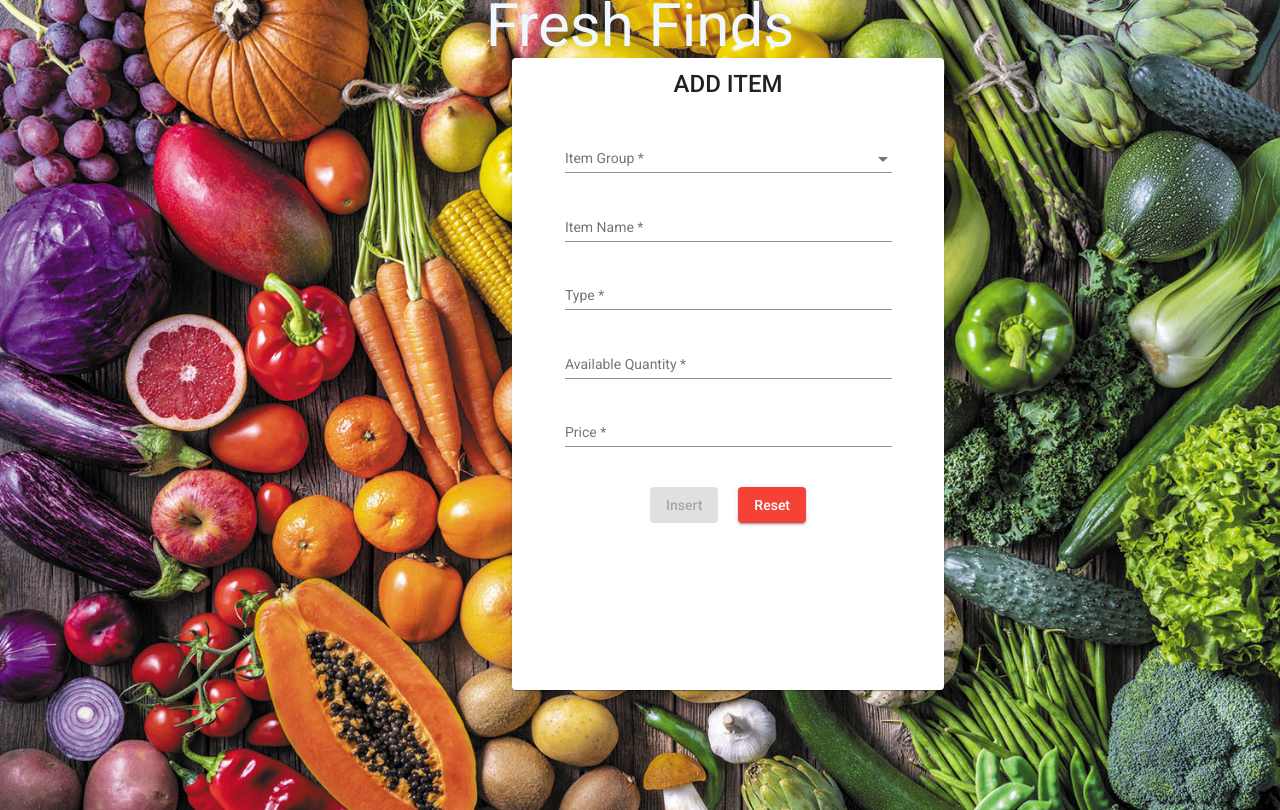
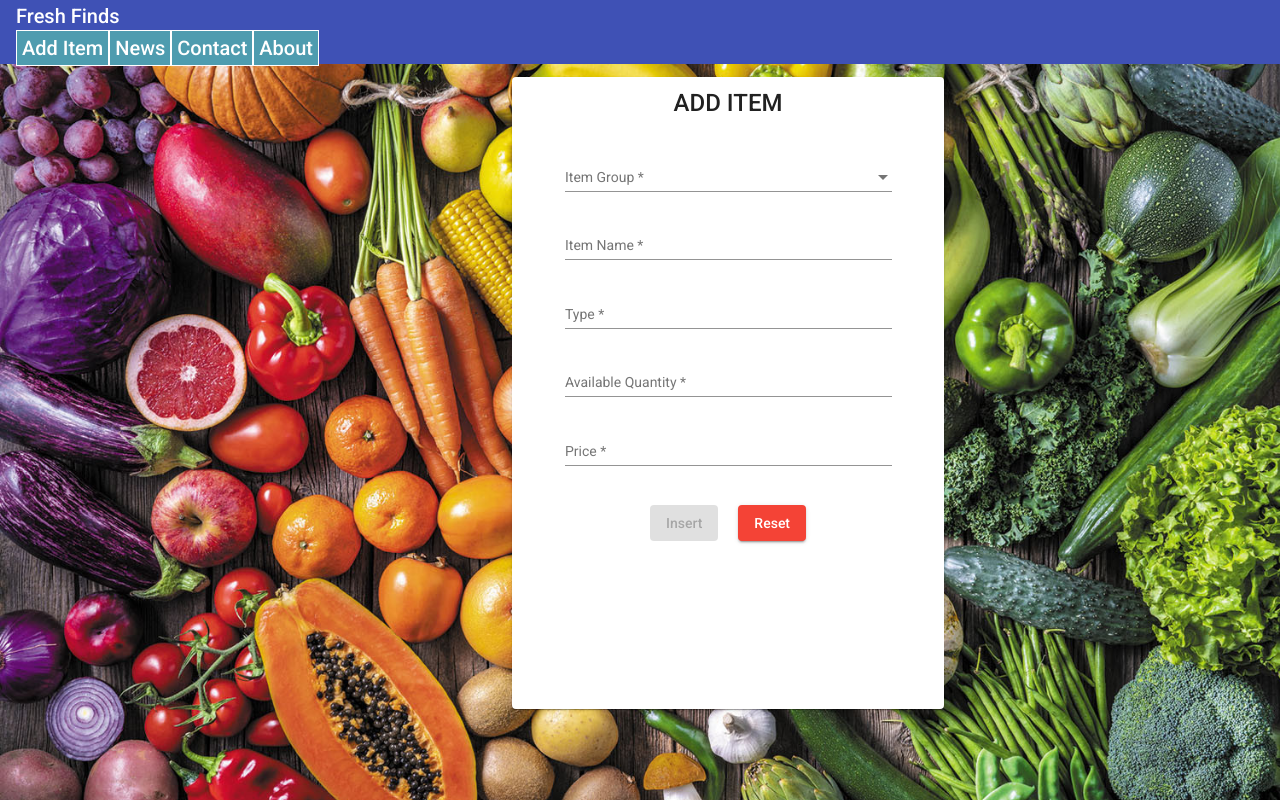
Before and after one commit to omkumbhar/vegetable-shop, an Angular app in the folder client/: page /admin/add-item in a window 1280 px wide. Built offline with nearby package versions, Linux system fonts and the light colour scheme.

Commit message:
Added navigation bar for admin

```diff
--- a/client/src/app/Components/admin-home/admin-home.component.html
+++ b/client/src/app/Components/admin-home/admin-home.component.html
@@ -1 +1,2 @@
+<admin-nav></admin-nav>
 <router-outlet></router-outlet>
--- /dev/null
+++ b/client/src/app/Components/admin-nav/admin-nav.component.css
@@ -0,0 +1,28 @@
+
+.button {
+    width: 115px;
+    height: 5px;
+    background: #4E9CAF;
+    padding: 5px;
+    text-align: center;
+    text-decoration : none;
+    color: white;
+    border-style: solid;
+    border-width : 1px 1px 1px 1px;
+    border-color : #000000;
+    border-color : white;
+}
+/* .button  {
+    width: 115px;
+    height: 5px;
+    background: #4E9CAF;
+    padding: 5px;
+    text-align: center;
+    text-decoration : none;
+    color: white;
+    border-style: solid;
+    border-width : 1px 1px 1px 1px;
+    text-decoration : none;
+    padding : 4px;
+    border-color : #000000
+  } */
--- /dev/null
+++ b/client/src/app/Components/admin-nav/admin-nav.component.html
@@ -0,0 +1,15 @@
+<!-- <h3 class="title">{{ title }}</h3> -->
+<mat-toolbar  style="height: 50px; margin-bottom: 1%;" color="primary">
+  <mat-toolbar-row>
+    <span>{{ title }}</span>
+  </mat-toolbar-row>
+  <mat-toolbar-row>
+    <div >
+      <a class="links button" href="admin/add-item">Add Item</a>
+      <a class="links button" href="#news">News</a>
+      <a class="links button" href="#contact">Contact</a>
+      <a class="links button" href="#about">About</a>
+
+    </div>
+  </mat-toolbar-row>
+</mat-toolbar>
--- /dev/null
+++ b/client/src/app/Components/admin-nav/admin-nav.component.ts
@@ -0,0 +1,15 @@
+import { Component, OnInit } from '@angular/core';
+
+@Component({
+  selector: 'admin-nav',
+  templateUrl: './admin-nav.component.html',
+  styleUrls: ['./admin-nav.component.css']
+})
+export class AdminNavComponent implements OnInit {
+  title = 'Fresh Finds';
+  constructor() { }
+
+  ngOnInit(): void {
+  }
+
+}
--- a/client/src/app/app.component.html
+++ b/client/src/app/app.component.html
@@ -1,2 +1 @@
-<h1 class="title">{{ title }}</h1>
 <router-outlet></router-outlet>
--- a/client/src/app/app.component.ts
+++ b/client/src/app/app.component.ts
@@ -6,5 +6,5 @@ import { Component } from '@angular/core';
   styleUrls: ['./app.component.css'],
 })
 export class AppComponent {
-  title = 'Fresh Finds';
+
 }
--- a/client/src/app/app.module.ts
+++ b/client/src/app/app.module.ts
@@ -51,9 +51,10 @@ import { BrowserAnimationsModule } from '@angular/platform-browser/animations';
 import { BrowserModule } from '@angular/platform-browser';
 import { FormsModule, ReactiveFormsModule } from '@angular/forms';
 import { MatFormFieldModule } from '@angular/material/form-field';
+import { AdminNavComponent } from './Components/admin-nav/admin-nav.component';
 
 @NgModule({
-  declarations: [AppComponent, routingComponents],
+  declarations: [AppComponent, routingComponents, AdminNavComponent],
   imports: [
     A11yModule,
     ClipboardModule,
```
Also changed, not shown: 1 other file (tests, documents, lock files or other folders).
